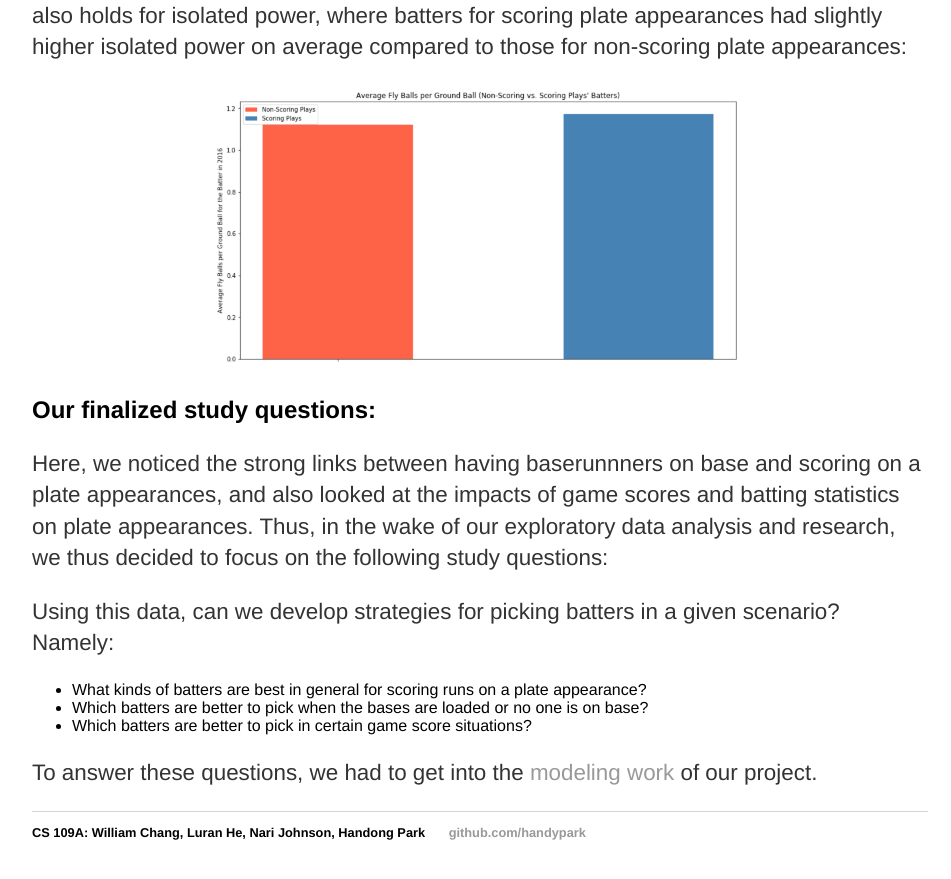
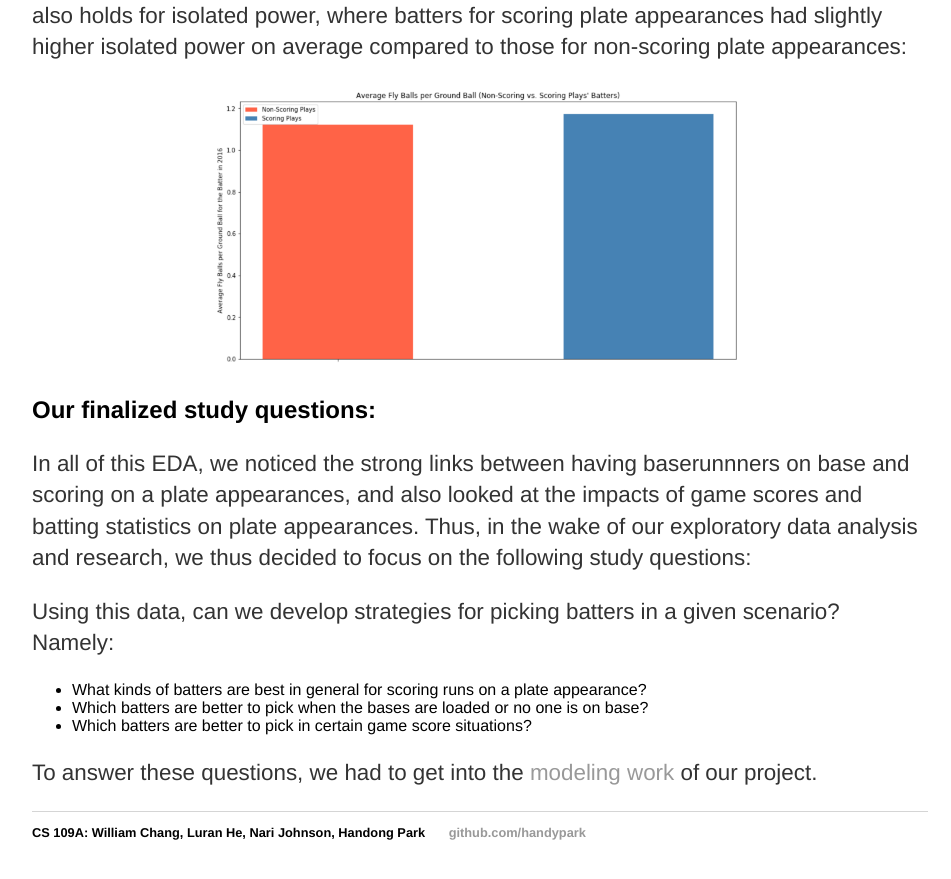
Before and after one commit to handypark/handypark.github.io, a Jekyll site: the page built from data.html, in a window 1280 px wide and 900 px high, scrolled down 3596 px. Shown: the top 879 px of the window, without its empty margins (160-1111 px from the left). Built offline with Jekyll 4.4.1, drawn with Linux system fonts in a browser that asks for light colours; some of the changed text lies outside the part shown.

Commit message:
Update data.html

```diff
--- a/data.html
+++ b/data.html
@@ -105,8 +105,8 @@ title: Data
 	</p>
 	<h3>Our finalized study questions:</h3>
 	<p>
-		Here, we noticed the strong links between having baserunnners on base and scoring on a plate appearances, and also
-		looked at the impacts of game scores and batting statistics on plate appearances. Thus, in the wake of our exploratory
+		In all of this EDA, we noticed the strong links between having baserunnners on base and scoring on a plate appearances,
+		and also looked at the impacts of game scores and batting statistics on plate appearances. Thus, in the wake of our exploratory
 		data analysis and research, we thus decided to focus on the following study questions:
 	</p>
 	<p>
```
Also changed, not shown: other parts of data.html (+2 -2 lines).
